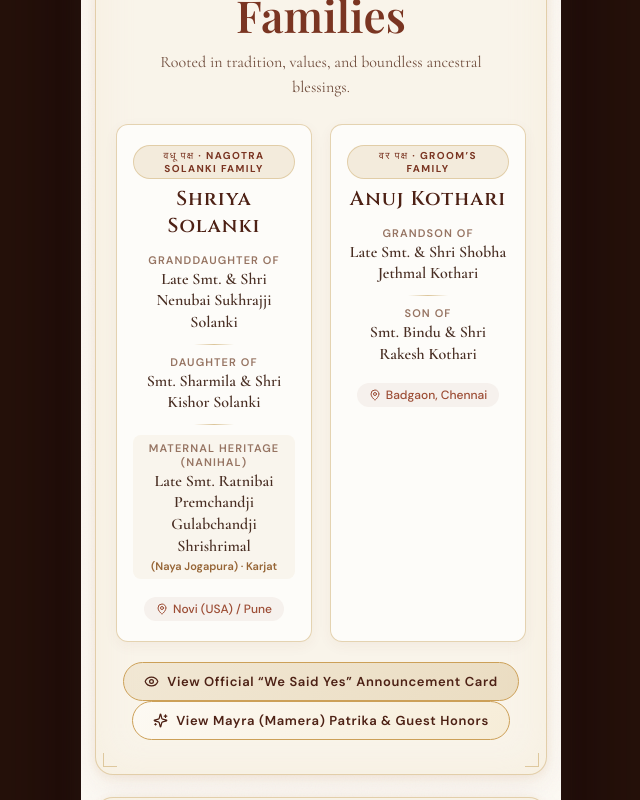
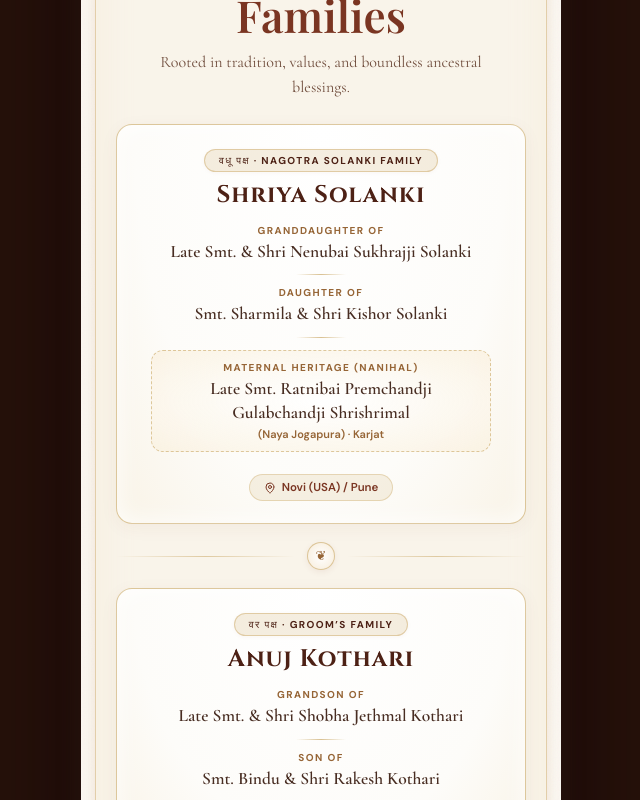
Before and after one commit to rohitlohar1/anuj-shriya-groom, a React (Vite) app: page / in a window 1280 px wide. Shown: the part 1660-2460 px from the top of the page, without its empty margins (319-959 px from the left). Built offline with nearby package versions, Linux system fonts and the light colour scheme; a web font is replaced by a local one.

Commit message:
fix: resolve spacing issues in patrika section with stacked luxury cards, connector ornament, and refined sticky topbar

```diff
--- a/src/main.jsx
+++ b/src/main.jsx
@@ -808,18 +808,6 @@ export default function App() {
           </a>
 
           <div className="topbar-actions">
-            {phase === 'entered' && (
-              <button
-                className="blessing-top-btn"
-                onClick={showerBlessings}
-                aria-label="Shower flower blessings"
-                title="Shower flower blessings"
-              >
-                <span className="bless-icon">🌸</span>
-                <span className="bless-text">Bless</span>
-              </button>
-            )}
-
             <button
               className={`sound-toggle ${audioSystem.playing ? 'playing' : ''}`}
               onClick={audioSystem.toggle}
@@ -1029,6 +1017,13 @@ export default function App() {
                 </div>
               </div>
 
+              {/* Auspicious Union Ornament */}
+              <div className="patrika-connector" aria-hidden="true">
+                <span className="connector-line" />
+                <span className="connector-badge">❦</span>
+                <span className="connector-line" />
+              </div>
+
               {/* Groom's Family Side */}
               <div className="patrika-side-card groom-side">
                 <div className="patrika-side-header">
@@ -1057,7 +1052,7 @@ export default function App() {
 
             <div className="patrika-card-preview-action">
               <button
-                className="view-original-card-btn mb-5"
+                className="view-original-card-btn"
                 onClick={() => setCardModalOpen(true)}
               >
                 <Eye size={15} /> View Official “We Said Yes” Announcement Card
--- a/src/styles.css
+++ b/src/styles.css
@@ -49,7 +49,7 @@
 
 html {
   scroll-behavior: smooth;
-  scroll-padding-top: 50px;
+  scroll-padding-top: 65px;
 }
 
 body {
@@ -225,9 +225,12 @@ img {
   display: flex;
   align-items: center;
   justify-content: space-between;
-  padding: 12px 16px;
+  padding: 10px 16px;
   z-index: 120;
   pointer-events: none;
+  background: linear-gradient(180deg, rgba(253, 250, 244, 0.95) 0%, rgba(253, 250, 244, 0.8) 65%, transparent 100%);
+  backdrop-filter: blur(6px);
+  -webkit-backdrop-filter: blur(6px);
 }
 
 .topbar-monogram {
@@ -2545,111 +2548,148 @@ img {
 }
 
 .patrika-grid {
-  display: grid;
-  grid-template-columns: 1fr;
+  display: flex;
+  flex-direction: column;
   gap: 16px;
   margin-top: 24px;
 }
 
-@media (min-width: 600px) {
-  .patrika-grid {
-    grid-template-columns: 1fr 1fr;
-    gap: 18px;
-  }
-}
-
 .patrika-side-card {
-  background: rgba(255, 255, 255, 0.7);
-  border: 1px solid rgba(197, 160, 89, 0.45);
-  border-radius: 12px;
-  padding: 20px 16px;
+  background: radial-gradient(ellipse at top, #ffffff 0%, #fdfcf9 65%, #f9f3e6 100%);
+  border: 1.5px solid rgba(197, 160, 89, 0.55);
+  border-radius: 16px;
+  padding: 24px 20px 22px;
   text-align: center;
   position: relative;
-  box-shadow: 0 4px 14px rgba(122, 53, 34, 0.05);
-  transition: transform 0.3s ease, box-shadow 0.3s ease;
+  box-shadow:
+    0 4px 18px rgba(122, 53, 34, 0.05),
+    inset 0 0 24px rgba(255, 255, 255, 0.9);
+  transition: transform 0.25s ease, box-shadow 0.25s ease;
 }
 
 .patrika-side-card:hover {
   transform: translateY(-2px);
-  box-shadow: 0 6px 20px rgba(122, 53, 34, 0.08);
+  box-shadow: 0 8px 24px rgba(122, 53, 34, 0.09);
 }
 
 .patrika-side-header {
   margin-bottom: 14px;
+  display: flex;
+  flex-direction: column;
+  align-items: center;
 }
 
 .side-badge {
-  display: inline-block;
+  display: inline-flex;
+  align-items: center;
+  justify-content: center;
   font-family: var(--sans);
   font-size: 10px;
   font-weight: 700;
   letter-spacing: 0.14em;
   text-transform: uppercase;
-  color: var(--wine);
+  color: var(--terracotta-deep);
   background: rgba(197, 160, 89, 0.18);
-  padding: 3px 10px;
+  padding: 4px 14px;
   border-radius: 20px;
-  border: 1px solid rgba(197, 160, 89, 0.4);
-  margin-bottom: 6px;
+  border: 1px solid rgba(197, 160, 89, 0.45);
+  margin-bottom: 8px;
+  box-shadow: 0 1px 4px rgba(122, 53, 34, 0.04);
 }
 
 .side-member-name {
   font-family: var(--display);
-  font-size: 20px;
-  font-weight: 600;
-  color: var(--wine-deep);
-  letter-spacing: 0.05em;
+  font-size: 24px;
+  font-weight: 700;
+  color: var(--terracotta-deep);
+  letter-spacing: 0.04em;
+  line-height: 1.25;
 }
 
 .lineage-item {
-  margin: 10px 0;
+  margin: 11px 0;
 }
 
 .lineage-rel {
   display: block;
   font-family: var(--sans);
-  font-size: 11px;
-  font-weight: 600;
-  letter-spacing: 0.1em;
+  font-size: 10px;
+  font-weight: 700;
+  letter-spacing: 0.14em;
   text-transform: uppercase;
-  color: var(--muted);
-  margin-bottom: 2px;
+  color: var(--camel-deep);
+  margin-bottom: 3px;
 }
 
 .lineage-name {
   display: block;
   font-family: var(--serif);
-  font-size: 16px;
+  font-size: 17.5px;
   font-weight: 600;
   color: var(--ink);
   line-height: 1.35;
+  max-width: 340px;
+  margin: 0 auto;
 }
 
 .lineage-divider-mini {
-  width: 40px;
+  width: 50px;
   height: 1px;
-  background: linear-gradient(90deg, transparent, rgba(197, 160, 89, 0.6), transparent);
-  margin: 10px auto;
+  background: linear-gradient(90deg, transparent, rgba(197, 160, 89, 0.65), transparent);
+  margin: 11px auto;
 }
 
 .lineage-place {
   display: inline-flex;
   align-items: center;
   justify-content: center;
-  gap: 5px;
+  gap: 6px;
   font-family: var(--sans);
-  font-size: 12px;
-  font-weight: 500;
-  color: var(--wine-light);
-  background: rgba(122, 53, 34, 0.05);
-  padding: 4px 12px;
-  border-radius: 12px;
-  margin-top: 8px;
+  font-size: 11.5px;
+  font-weight: 600;
+  color: var(--wine);
+  background: rgba(197, 160, 89, 0.14);
+  border: 1px solid rgba(197, 160, 89, 0.35);
+  padding: 5px 14px;
+  border-radius: 20px;
+  margin-top: 10px;
+}
+
+/* Auspicious Sacred Union Connector */
+.patrika-connector {
+  display: flex;
+  align-items: center;
+  justify-content: center;
+  gap: 12px;
+  margin: 2px 0;
+}
+
+.patrika-connector .connector-line {
+  flex: 1;
+  height: 1px;
+  background: linear-gradient(90deg, transparent, rgba(197, 160, 89, 0.5), transparent);
+}
+
+.patrika-connector .connector-badge {
+  display: flex;
+  align-items: center;
+  justify-content: center;
+  width: 28px;
+  height: 28px;
+  border-radius: 50%;
+  background: radial-gradient(ellipse at center, #ffffff 0%, #f7ecd9 100%);
+  border: 1px solid rgba(197, 160, 89, 0.55);
+  color: var(--camel-deep);
+  font-size: 13px;
+  box-shadow: 0 2px 6px rgba(122, 53, 34, 0.08);
 }
 
 .patrika-card-preview-action {
-  margin-top: 20px;
-  text-align: center;
+  margin-top: 24px;
+  display: flex;
+  flex-direction: column;
+  align-items: center;
+  gap: 10px;
 }
 
 .view-original-card-btn {
@@ -2657,15 +2697,19 @@ img {
   align-items: center;
   justify-content: center;
   gap: 8px;
-  background: linear-gradient(135deg, rgba(197, 160, 89, 0.15), rgba(197, 160, 89, 0.28));
+  width: 100%;
+  max-width: 360px;
+  min-height: 44px;
+  background: linear-gradient(135deg, rgba(255, 255, 255, 0.92) 0%, rgba(247, 236, 206, 0.82) 100%);
   border: 1px solid var(--gold);
   border-radius: 24px;
-  padding: 10px 20px;
+  padding: 10px 18px;
   font-family: var(--sans);
-  font-size: 13px;
-  font-weight: 600;
-  letter-spacing: 0.05em;
+  font-size: 11.5px;
+  font-weight: 600;
+  letter-spacing: 0.04em;
   color: var(--wine-deep);
+  box-shadow: 0 3px 10px rgba(122, 53, 34, 0.06);
   transition: all 0.25s ease;
 }
 
@@ -2673,7 +2717,12 @@ img {
   background: var(--gold);
   color: var(--wine-dark);
   transform: translateY(-1px);
-  box-shadow: 0 4px 16px rgba(197, 160, 89, 0.4);
+  box-shadow: 0 4px 16px rgba(197, 160, 89, 0.35);
+}
+
+.view-original-card-btn.myra-callout-btn {
+  background: linear-gradient(135deg, rgba(253, 248, 236, 0.95) 0%, rgba(243, 226, 188, 0.85) 100%);
+  border-color: rgba(184, 131, 77, 0.6);
 }
 
 /* 2-Day Schedule Tabs */
@@ -2829,9 +2878,12 @@ img {
    ========================================================================== */
 
 .maternal-lineage-item {
-  background: rgba(204, 160, 88, 0.08);
-  border-radius: 8px;
-  padding: 6px 10px;
+  background: radial-gradient(ellipse at center, rgba(255, 255, 255, 0.95) 0%, rgba(249, 240, 222, 0.75) 100%);
+  border: 1px dashed rgba(197, 160, 89, 0.55);
+  border-radius: 12px;
+  padding: 10px 14px;
+  margin: 12px auto;
+  max-width: 340px;
 }
 
 .lineage-sub-loc {
@@ -2840,7 +2892,7 @@ img {
   color: var(--camel-deep);
   font-weight: 600;
   display: block;
-  margin-top: 2px;
+  margin-top: 3px;
 }
 
 .myra-callout-btn {
```
